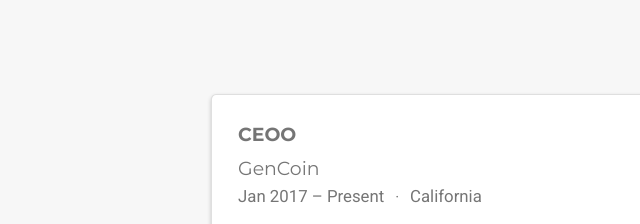
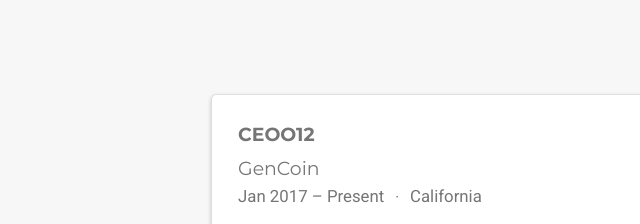
Before and after one commit to nalin-asanka/nalin-asanka.github.io, a plain HTML site: page index.html in a window 1280 px wide. Shown: the part 2000-2224 px from the top of the page, 320-960 px from the left. Drawn offline with nearby package versions, Linux system fonts and the light colour scheme; some packages are replaced by stand-ins of ours; no server answers; some icons are missing.

Commit message:
Build website

```diff
--- a/index.html
+++ b/index.html
@@ -1026,7 +1026,7 @@
       <div class="col py-2">
         <div class="card">
           <div class="card-body">
-            <h4 class="card-title exp-title text-muted mt-0 mb-1">CEOO</h4>
+            <h4 class="card-title exp-title text-muted mt-0 mb-1">CEOO12</h4>
             <h4 class="card-title exp-company text-muted my-0">GenCoin</h4>
             <div class="text-muted exp-meta">
               Jan 2017 –
```
